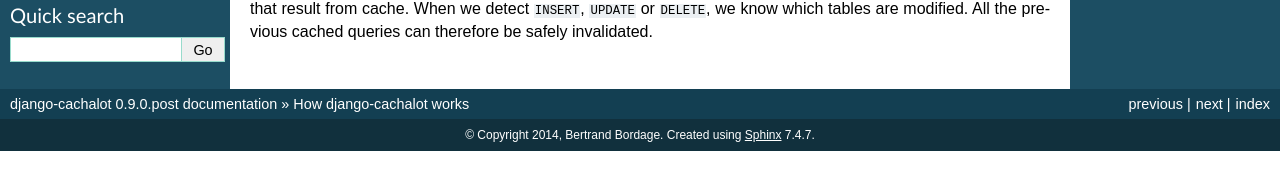
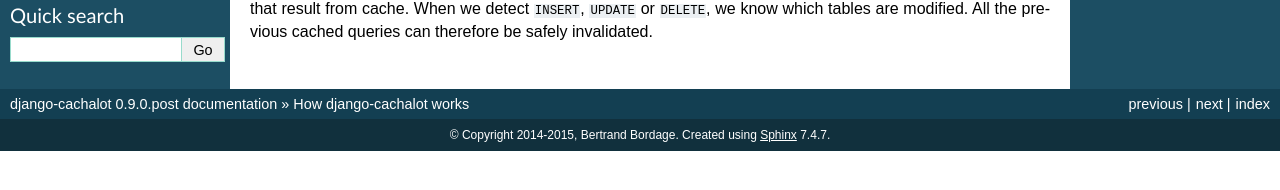
Before and after one commit to noripyt/django-cachalot, a Sphinx documentation site: the page built from docs/how.rst, in a window 1280 px wide. Shown: the part 327-517 px from the top of the page. Built offline with Sphinx 7.4.7, drawn with Linux system fonts in a browser that asks for light colours; pages that are not in the unit, such as notebooks, are missing from menus.

Commit message:
Updates to 2015.

```diff
--- a/docs/conf.py
+++ b/docs/conf.py
@@ -58,7 +58,7 @@ master_doc = 'index'
 
 # General information about the project.
 project = 'django-cachalot'
-copyright = '2014, Bertrand Bordage'
+copyright = '2014-2015, Bertrand Bordage'
 
 # The version info for the project you're documenting, acts as replacement for
 # |version| and |release|, also used in various other places throughout the
```
Also changed, not shown: 1 other file.
